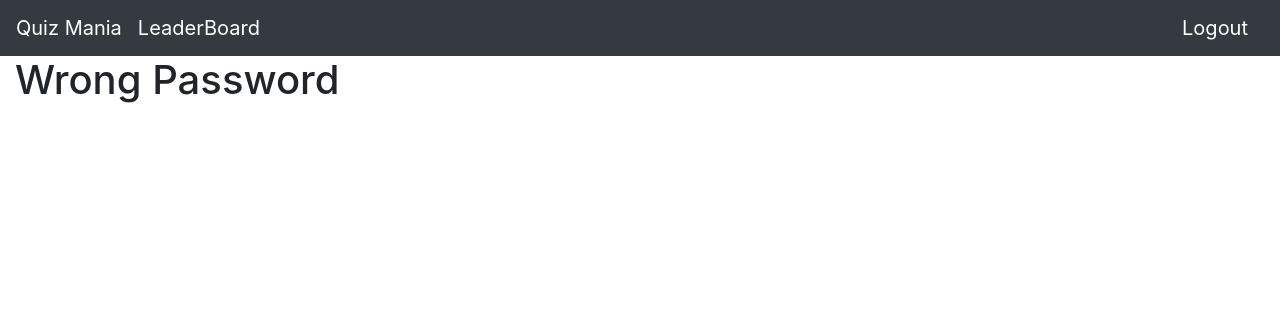
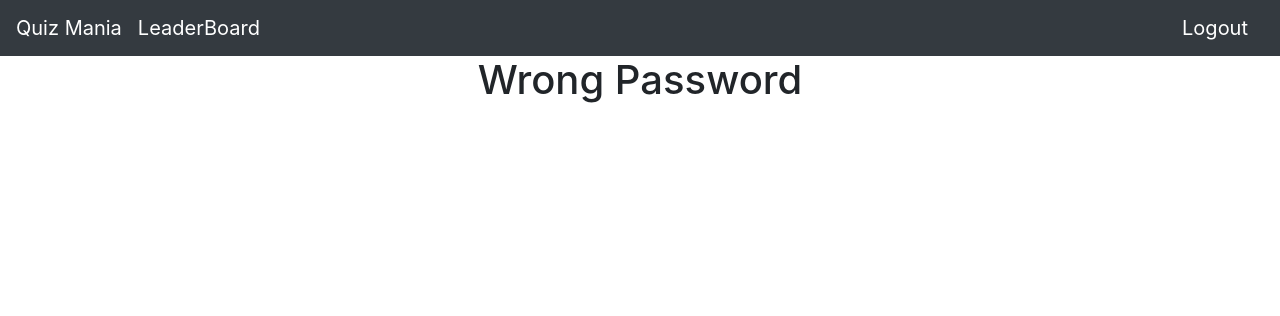
Before and after one commit to abhra04/quiz, a Django app: template questions/templates/wrongpass.html in a window 1280 px wide. Shown: the top 316 px of the page. Run offline with Django 3.2, Linux system fonts and the light colour scheme; the template is opened without the code that fills it, so the values that code supplies are empty; some libraries are stand-ins or nearby versions.

Commit message:
Update wrongpass.html

```diff
--- a/questions/templates/wrongpass.html
+++ b/questions/templates/wrongpass.html
@@ -1,6 +1,15 @@
 {%  extends 'usermain.html' %}
 {% block content %}
+<style type="text/css">
 
-<h1>Wrong Password</h1><br>
+	.center {
+  width: 1500px;
+}
+.wrapper {
+
+  text-align: center;
+}
+</style>
+<h1 class="wrapper">Wrong Password</h1><br>
 
 {% endblock %}
```
